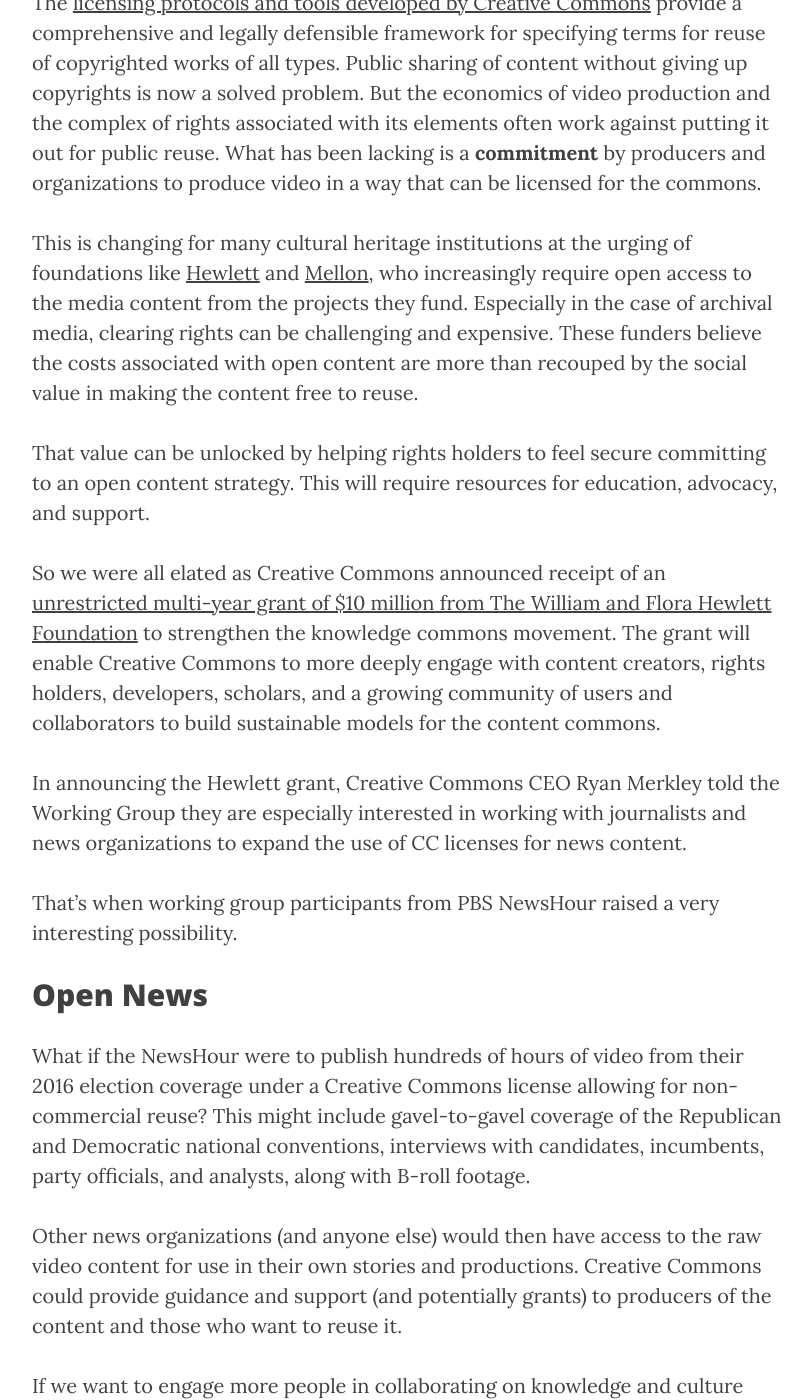
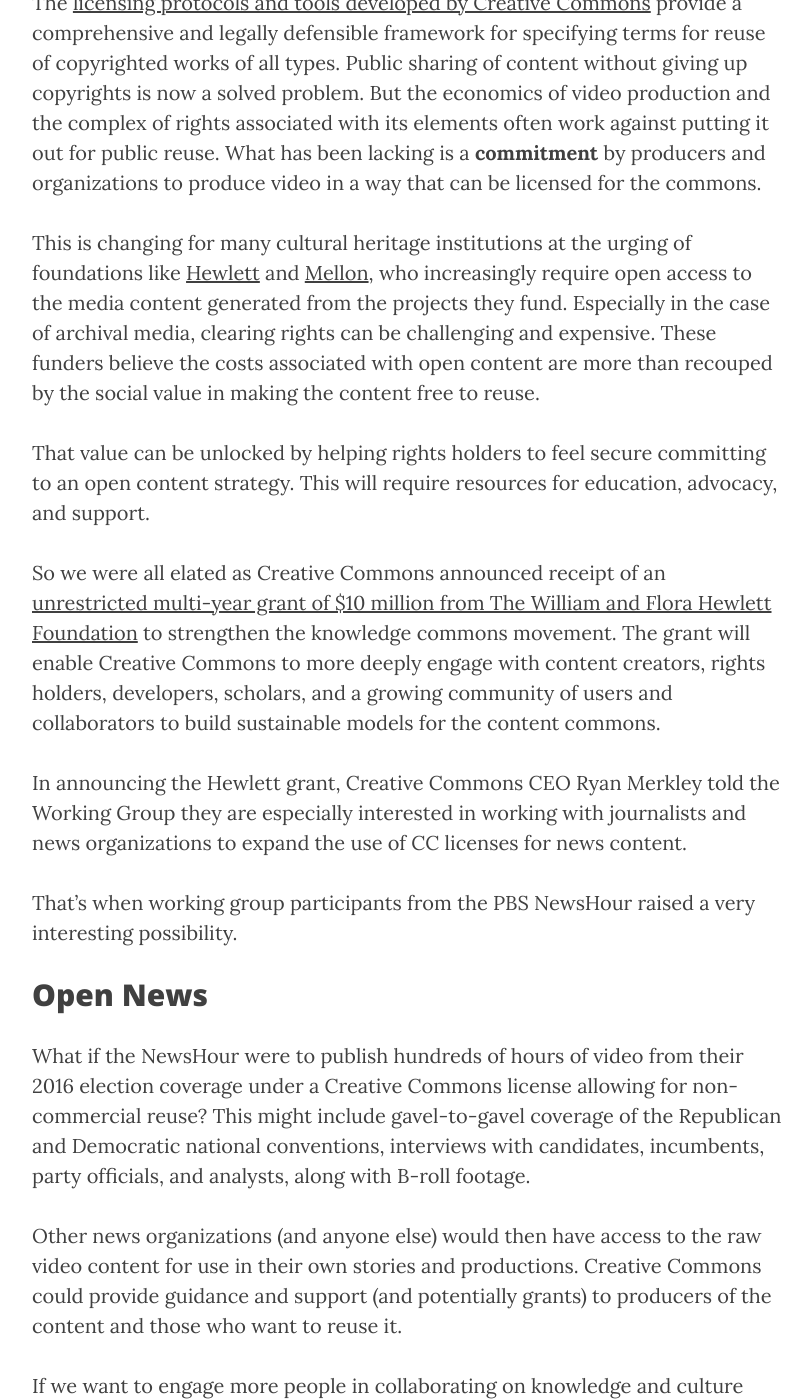
Before and after one commit to jackbrighton/jackbrighton.github.io, a Jekyll site: the page built from _posts/2016-02-07-open-video.md, in a window 1280 px wide and 1400 px high, scrolled down 2026 px. Shown: the whole window, without its empty margins (233-1045 px from the left). Built offline with Jekyll 4.4.1, drawn with Linux system fonts in a browser that asks for light colours; nearby versions of some CDN libraries; some of the changed text lies outside the part shown.

Commit message:
ok really last edit I hope

```diff
--- a/_posts/2016-02-07-open-video.md
+++ b/_posts/2016-02-07-open-video.md
@@ -24,7 +24,7 @@
 
 The [licensing protocols and tools developed by Creative Commons](https://creativecommons.org/licenses/) provide a comprehensive and legally defensible framework for specifying terms for reuse of copyrighted works of all types. Public sharing of content without giving up copyrights is now a solved problem.  But the economics of video production and the complex of rights associated with its elements often work against putting it out for public reuse.  What has been lacking is a **commitment** by producers and organizations to produce video in a way that can be licensed for the commons.
 
-This is changing for many cultural heritage institutions at the urging of foundations like [Hewlett](http://www.hewlett.org/) and [Mellon](https://mellon.org/), who increasingly require open access to the media content from the projects they fund. Especially in the case of archival media, clearing rights can be challenging and expensive. These funders believe the costs associated with open content are more than recouped by the social value in making the content free to reuse.
+This is changing for many cultural heritage institutions at the urging of foundations like [Hewlett](http://www.hewlett.org/) and [Mellon](https://mellon.org/), who increasingly require open access to the media content generated from the projects they fund. Especially in the case of archival media, clearing rights can be challenging and expensive. These funders believe the costs associated with open content are more than recouped by the social value in making the content free to reuse.
 
 That value can be unlocked by helping rights holders to feel secure committing to an open content strategy. This will require resources for education, advocacy, and support.
 
@@ -32,7 +32,7 @@
 
 In announcing the Hewlett grant, Creative Commons CEO Ryan Merkley told the Working Group they are especially interested in working with journalists and news organizations to expand the use of CC licenses for news content.
 
-That’s when working group participants from PBS NewsHour raised a very interesting possibility.
+That’s when working group participants from the PBS NewsHour raised a very interesting possibility.
 
 ## Open News
 
```
Also changed, not shown: other parts of _posts/2016-02-07-open-video.md (+2 -2 lines).
